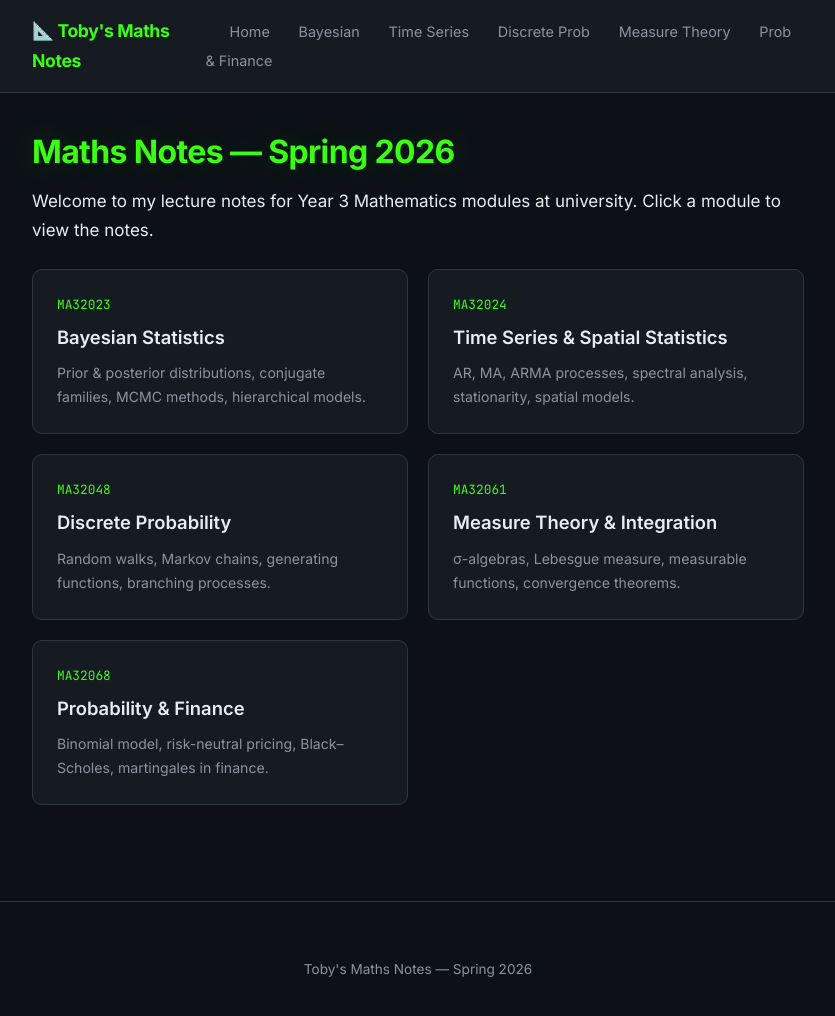
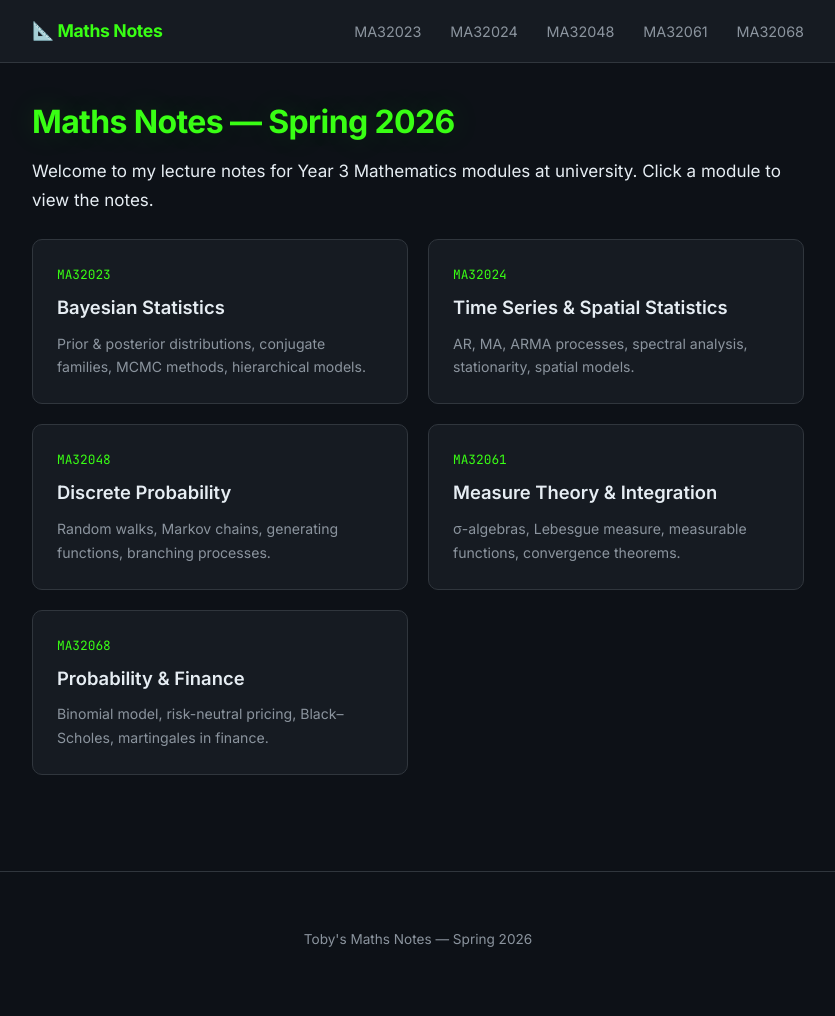
Before and after one commit to tobyjermy/Toby-Jermy-Notes, a Jekyll site: the page built from index.md, in a window 1280 px wide and 1037 px high. Shown: the top 1016 px of the window, without its empty margins (222-1057 px from the left). Built offline with Jekyll 4.4.1, drawn with Linux system fonts in a browser that asks for light colours.

Commit message:
Update default.html

```diff
--- a/_layouts/default.html
+++ b/_layouts/default.html
@@ -13,14 +13,13 @@
 
   <nav class="site-nav">
     <div class="container">
-      <a href="{{ '/' | relative_url }}" class="site-title">📐 {{ site.title }}</a>
+      <a href="{{ '/' | relative_url }}" class="site-title">📐 Maths Notes</a>
       <div class="nav-links">
-        <a href="{{ '/' | relative_url }}">Home</a>
-        <a href="{{ '/ma32023/' | relative_url }}">Bayesian</a>
-        <a href="{{ '/ma32024/' | relative_url }}">Time Series</a>
-        <a href="{{ '/ma32048/' | relative_url }}">Discrete Prob</a>
-        <a href="{{ '/ma32061/' | relative_url }}">Measure Theory</a>
-        <a href="{{ '/ma32068/' | relative_url }}">Prob & Finance</a>
+        <a href="{{ '/ma32023/' | relative_url }}">MA32023</a>
+        <a href="{{ '/ma32024/' | relative_url }}">MA32024</a>
+        <a href="{{ '/ma32048/' | relative_url }}">MA32048</a>
+        <a href="{{ '/ma32061/' | relative_url }}">MA32061</a>
+        <a href="{{ '/ma32068/' | relative_url }}">MA32068</a>
       </div>
     </div>
   </nav>
```
